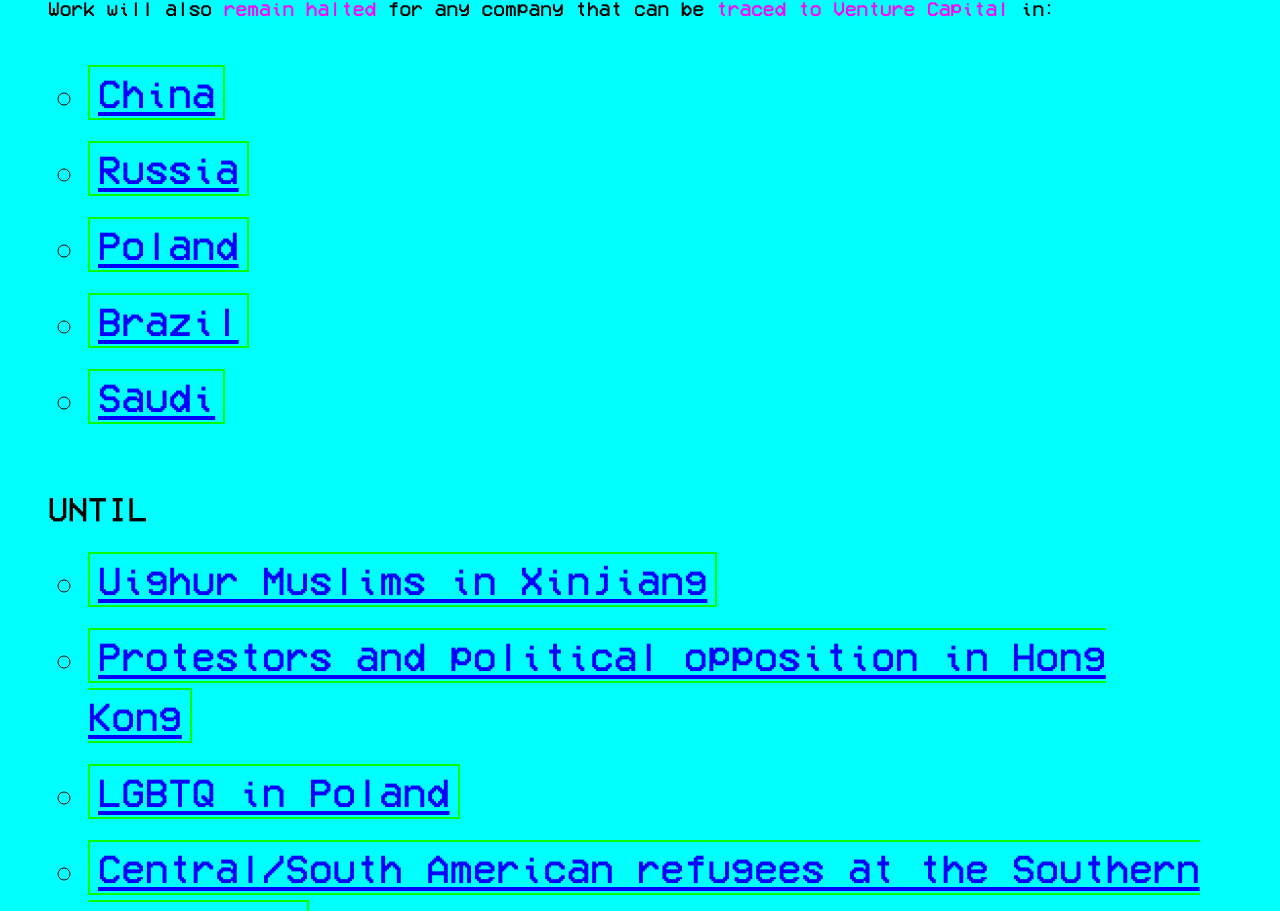
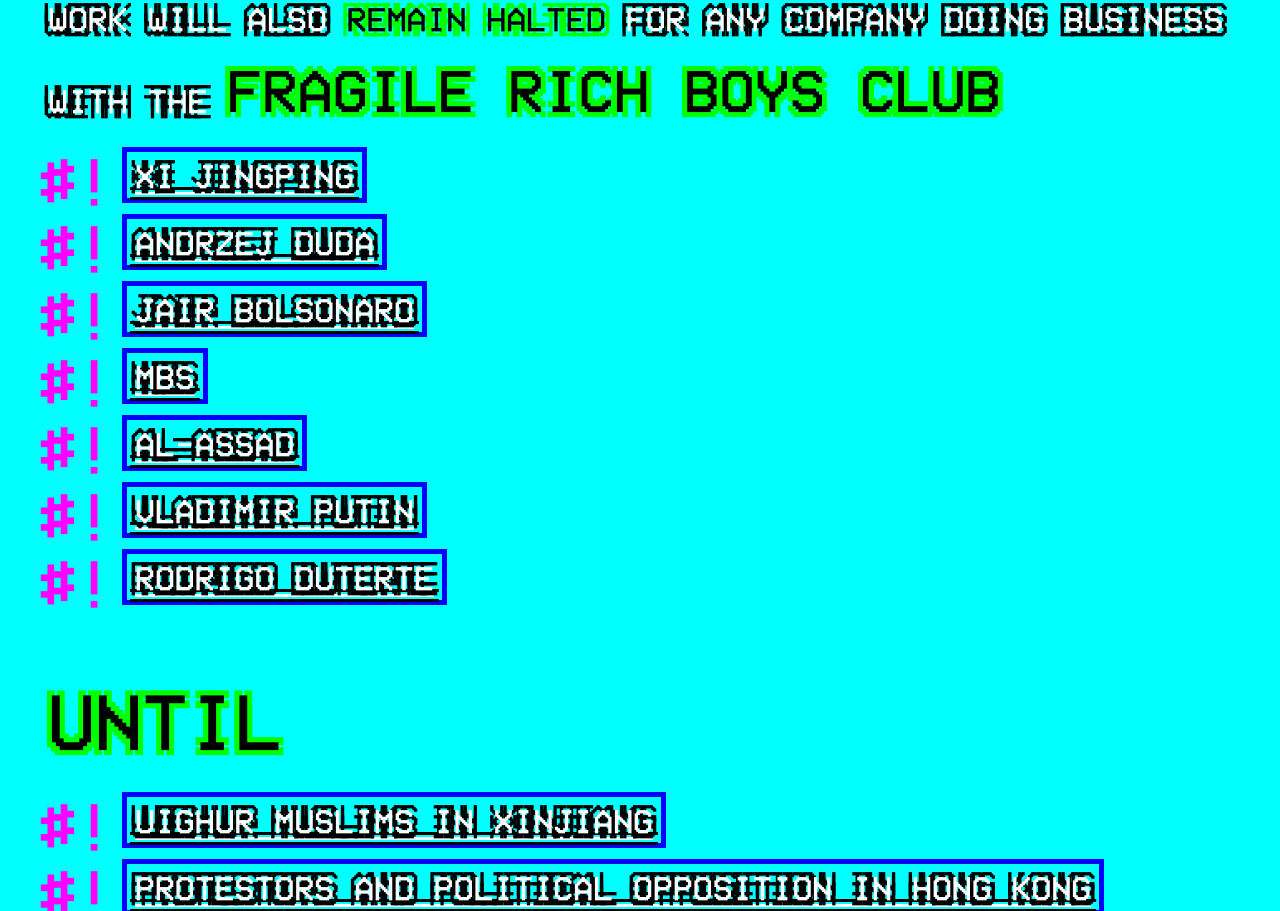
Before and after one commit to TheDripper/notusedyet, a Nuxt app: page /occupy-venture-capital-our-house-is-on-fire in a window 1280 px wide. Shown: the part 11089-12000 px from the top of the page. Built offline with nearby package versions, Linux system fonts and the light colour scheme.

Commit message:
list shbang done on essay

```diff
--- a/layouts/default.vue
+++ b/layouts/default.vue
@@ -114,15 +114,34 @@ iframe {
 .middle {
   @apply flex flex-col items-center justify-center;
 }
+
 .shadow {
   color: white;
+  text-shadow: 5px 5px 0 #000, -5px -5px 0 #000, -5px 5px 0 #000,
+    5px -5px 0 #000;
   box-shadow: none !important;
-  text-shadow: 3px 3px 0 #000, -3px -3px 0 #000, -3px 3px 0 #000,
-    3px -3px 0 #000;
-  @screen md {
-    text-shadow: 5px 5px 0 #000, -5px -5px 0 #000, -5px 5px 0 #000,
-    5px -5px 0 #000;
+  .black {
+    color: black !important;
+    text-shadow: 5px 5px 0 lime, -5px -5px 0 lime, -5px 5px 0 lime,
+      5px -5px 0 lime;
   }
-
+}
+li {
+  font-size: 30px;
+  list-style: none;
+  position: relative;
+  padding-left: 34px;
+  a {
+    border: 5px solid blue !important;
+  }
+  &:before {
+    content: "#!";
+    color: magenta;
+    position: absolute;
+    left: -34px;
+    top: 0;
+    animation: blink-animation 2s steps(5, start) infinite;
+    transform: scale(1.7);
+  }
 }
 </style>
--- a/pages/index.vue
+++ b/pages/index.vue
@@ -68,6 +68,7 @@
           have your back.
         </span>
       </p>
+      <div id="poc_need_proof">
         <p>
           <a href="https://en.wikipedia.org/wiki/Person_of_color" target="_blank">POC</a> need
           <span class="magenta">real proof from the white professional community</span> that
@@ -131,8 +132,12 @@
               target="_blank"
             >George Floyd</a>
           </h3>
-        <h3><a href="https://www.google.com/search?q=sean+monterrosa&rlz=1C5CHFA_enUS847US847&oq=Sean+Monterrosa&aqs=chrome.0.69i59j0l7.841j0j7&sourceid=chrome&ie=UTF-8" target="_blank">Sean Monterrosa</a></h3>
-        and the
+          <h3>
+            <a
+              href="https://www.google.com/search?q=sean+monterrosa&rlz=1C5CHFA_enUS847US847&oq=Sean+Monterrosa&aqs=chrome.0.69i59j0l7.841j0j7&sourceid=chrome&ie=UTF-8"
+              target="_blank"
+            >Sean Monterrosa</a>
+          </h3>and the
           <a
             href="https://www.chicagotribune.com/news/breaking/ct-overnight-shootings-05272020-20200527-ehwgqp6qxjg6hb3declx7mnyji-story.html"
             target="_blank"
@@ -193,7 +198,9 @@
             >Saudi</a>
           </li>
         </ul>
-      <h3 class="bump magenta shadow">UNTIL</h3>
+        <h3 class="shadow blink">
+          <span class="black">UNTIL</span>
+        </h3>
         <ul>
           <li>
             <a
@@ -239,8 +246,17 @@
         <h3 class="shadow uppercase">=&gt; al-Assad</h3>
         <h3 class="shadow uppercase">=&gt; Vladimir Putin</h3>
         <h3 class="shadow uppercase">=&gt; Rodrigo Duterte</h3>
-      <h3 class="magenta">are no longer kidnapped, tortured, imprisoned, murdered, and disappeared.</h3>
-      <h3><a href="https://www.google.com/search?q=saas+pricing+models&rlz=1C5CHFA_enUS847US847&oq=saas+pricing&aqs=chrome.1.69i57j0l7.6457j0j7&sourceid=chrome&ie=UTF-8" target="_blank">SaaS</a> startups are the ideal target for a <span class="magenta">strike</span> because:</h3>
+        <h3
+          class="magenta"
+        >are no longer kidnapped, tortured, imprisoned, murdered, and disappeared.</h3>
+      </div>
+      <h3>
+        <a
+          href="https://www.google.com/search?q=saas+pricing+models&rlz=1C5CHFA_enUS847US847&oq=saas+pricing&aqs=chrome.1.69i57j0l7.6457j0j7&sourceid=chrome&ie=UTF-8"
+          target="_blank"
+        >SaaS</a> startups are the ideal target for a
+        <span class="magenta">strike</span> because:
+      </h3>
       <ul>
         <li>
           unlike other investments that require large factories for storage or processing,
@@ -257,11 +273,10 @@
             target="_blank"
           >massive concentration of capital</a> in these companies has allowed them to
           <span class="magenta">step over this crisis</span> and
-          <span class="magenta">maintain record growth</span> while the majority of us on <span class="magenta">earth</span> are
+          <span class="magenta">maintain record growth</span> while the majority of us on
+          <span class="magenta">earth</span> are
           <span class="magenta">struggling</span> to
-          <span
-            class="magenta"
-          >breathe</span> in the most real sense.
+          <span class="magenta">breathe</span> in the most real sense.
         </li>
         <li>
           <a
@@ -271,7 +286,8 @@
           <span class="magenta">take our eyes off</span> their
           <span class="magenta">ads</span> and
           <span class="magenta">stop writing code</span>, their
-          <span class="magenta">money vanishes</span>. The <span class="magenta">only damage</span> will be to the
+          <span class="magenta">money vanishes</span>. The
+          <span class="magenta">only damage</span> will be to the
           <a
             href="https://www.google.com/search?rlz=1C5CHFA_enUS847US847&ei=zhsuX6PPM6CS0PEP692D-Ac&q=nasdaq+etf+growth+forecast&oq=nasdaq+etf+growth+forecast&gs_lcp=CgZwc3ktYWIQAzIFCAAQzQIyBQgAEM0CMgUIABDNAjIFCAAQzQI6BAgAEEc6BggAEAgQHlDpYFj4Z2DLamgAcAF4AIABYYgBowSSAQE3mAEAoAEBqgEHZ3dzLXdpesABAQ&sclient=psy-ab&ved=0ahUKEwij7sP-1IrrAhUgCTQIHevuAH8Q4dUDCAw&uact=5"
             target="_blank"
@@ -354,14 +370,13 @@ li {
   list-style: none;
   position: relative;
   &:before {
-    content: '#!';
+    content: "#!";
     color: magenta;
     position: absolute;
     left: -34px;
     top: 0;
     animation: blink-animation 2s steps(5, start) infinite;
     transform: scale(1.7);
-
   }
 }
 #end {
--- a/pages/occupy-venture-capital-our-house-is-on-fire.vue
+++ b/pages/occupy-venture-capital-our-house-is-on-fire.vue
@@ -1,6 +1,9 @@
 <template>
   <div dir="ltr" class="reader-article-content p-4 md:p-12">
-    <p><span class="magenta">Tyler Hill</span> is a <span class="magenta">Real Person</span> ✅✅✅</p>
+    <p>
+      <span class="magenta">Tyler Hill</span> is a
+      <span class="magenta">Real Person</span> ✅✅✅
+    </p>
     <img id="dayjob" src="/dayjob.jpg" />
     <div id="social_commerce_surveillance" class="flex">
       <a
@@ -54,11 +57,16 @@
       >PHP syntax</a> all night. I needed cheap rent.
     </p>
     <p>
-      At this point I was a 21-year-old <a href="/tyler_hill_white_kid.jpg" target="_blank">white kid</a> from
+      At this point I was a 21-year-old
+      <a href="/tyler_hill_white_kid.jpg" target="_blank">white kid</a> from
       <a
         href="https://www.google.com/search?q=burlingame&rlz=1C5CHFA_enUS847US847&oq=burlingame&aqs=chrome..69i57j46j0j46l4j0.943j0j9&sourceid=chrome&ie=UTF-8"
         target="_blank"
-      >Burlingame</a>, so the first time I turned <a href="https://en.wikipedia.org/wiki/The_Corner:_A_Year_in_the_Life_of_an_Inner-City_Neighborhood#Critical_response" target="_blank">the corner</a> and parked on Mead, my adrenaline was surging. There were 2 or 3 clusters of big, tall, serious-looking black men, sitting on their porch or listening to
+      >Burlingame</a>, so the first time I turned
+      <a
+        href="https://en.wikipedia.org/wiki/The_Corner:_A_Year_in_the_Life_of_an_Inner-City_Neighborhood#Critical_response"
+        target="_blank"
+      >the corner</a> and parked on Mead, my adrenaline was surging. There were 2 or 3 clusters of big, tall, serious-looking black men, sitting on their porch or listening to
       <a
         href="https://www.youtube.com/watch?v=e2QKlmMT8II"
         target="_blank"
@@ -732,6 +740,7 @@
         have your back.
       </span>
     </p>
+    <div id="poc_need_proof">
       <p>
         <a href="https://en.wikipedia.org/wiki/Person_of_color" target="_blank">POC</a> need
         <span class="magenta">real proof from the white professional community</span> that
@@ -783,12 +792,24 @@
           >Nia Wilson</a>
         </h3>
         <span class="magenta">and now</span>
-      <h3><a href="https://www.google.com/search?q=breonna+taylor&rlz=1C5CHFA_enUS847US847&oq=breonna+taylor&aqs=chrome.0.69i59j0l5j69i60l2.3679j0j9&sourceid=chrome&ie=UTF-8"
-        target="_blank" >Breonna Taylor</a></h3>
-      <h3><a href="https://www.google.com/search?q=george+floyd&rlz=1C5CHFA_enUS847US847&oq=george+floyd&aqs=chrome..69i57j46j0l5j69i60.3212j0j9&sourceid=chrome&ie=UTF-8"
-        target="_blank" >George Floyd</a></h3>
-      <h3><a href="https://www.google.com/search?q=sean+monterrosa&rlz=1C5CHFA_enUS847US847&oq=Sean+Monterrosa&aqs=chrome.0.69i59j0l7.841j0j7&sourceid=chrome&ie=UTF-8" target="_blank">Sean Monterrosa</a></h3>
-      and the
+        <h3>
+          <a
+            href="https://www.google.com/search?q=breonna+taylor&rlz=1C5CHFA_enUS847US847&oq=breonna+taylor&aqs=chrome.0.69i59j0l5j69i60l2.3679j0j9&sourceid=chrome&ie=UTF-8"
+            target="_blank"
+          >Breonna Taylor</a>
+        </h3>
+        <h3>
+          <a
+            href="https://www.google.com/search?q=george+floyd&rlz=1C5CHFA_enUS847US847&oq=george+floyd&aqs=chrome..69i57j46j0l5j69i60.3212j0j9&sourceid=chrome&ie=UTF-8"
+            target="_blank"
+          >George Floyd</a>
+        </h3>
+        <h3>
+          <a
+            href="https://www.google.com/search?q=sean+monterrosa&rlz=1C5CHFA_enUS847US847&oq=Sean+Monterrosa&aqs=chrome.0.69i59j0l7.841j0j7&sourceid=chrome&ie=UTF-8"
+            target="_blank"
+          >Sean Monterrosa</a>
+        </h3>and the
         <a
           href="https://www.chicagotribune.com/news/breaking/ct-overnight-shootings-05272020-20200527-ehwgqp6qxjg6hb3declx7mnyji-story.html"
           target="_blank"
@@ -812,90 +833,109 @@
         >decade after decade</a>, without a headline or a
         <span class="magenta">protest</span>.
       </span>
-    <p>
+      <h3 class="shadow uppercase">
         Work will also
-      <span class="magenta">remain halted</span> for any company that can be
-      <span class="magenta">traced to Venture Capital</span> in:
-    </p>
-    <ul>
+        <span class="black">remain halted</span> for any company doing business with the
+        <span class="black blink">fragile rich boys club</span>
+      </h3>
+      <ul id="actual_patriarchy">
         <li>
-        <a
-          href="https://www.google.com/search?gs_ssp=eJzj4tTP1TcwS0szMzBg9OKqyFTIyswryMxLBwBK9Qbs&q=xi+jinping&rlz=1C5CHFA_enUS847US847&oq=xi+jing&aqs=chrome.1.69i57j46j69i59j0l3j69i61j69i60.2003j0j7&sourceid=chrome&ie=UTF-8"
-          target="_blank"
-        >China</a>
+          <h3 class="shadow uppercase">
+            <a href="https://en.wikipedia.org/wiki/Winnie-the-Pooh" target="_blank">Xi Jingping</a>
+          </h3>
         </li>
         <li>
-        <a
-          href="https://www.google.com/search?q=vladimir+putin&rlz=1C5CHFA_enUS847US847&oq=vladimir+putin&aqs=chrome..69i57j46j0l5j69i60.2113j0j7&sourceid=chrome&ie=UTF-8"
-          target="_blank"
-        >Russia</a>
-      </li>
-      <li>
+          <h3 class="shadow uppercase">
             <a
               href="https://www.google.com/search?q=andrzej+duda&rlz=1C5CHFA_enUS847US847&oq=andrzej+duda&aqs=chrome.0.69i59j46j0l4j69i60l2.6647j0j9&sourceid=chrome&ie=UTF-8"
               target="_blank"
-        >Poland</a>
+            >Andrzej Duda</a>
+          </h3>
         </li>
         <li>
+          <h3 class="shadow uppercase">
             <a
               href="https://www.google.com/search?q=jair+bolsonaro&rlz=1C5CHFA_enUS847US847&oq=Jair+Bolsonaro&aqs=chrome.0.0j46j0l5j69i60.2812j0j9&sourceid=chrome&ie=UTF-8"
               target="_blank"
-        >Brazil</a>
+            >Jair Bolsonaro</a>
+          </h3>
         </li>
         <li>
+          <h3 class="shadow uppercase">
             <a
-          href="https://www.google.com/search?q=mbs&rlz=1C5CHFA_enUS847US847&oq=mbs&aqs=chrome..69i57j46j0l6.1034j0j7&sourceid=chrome&ie=UTF-8"
+              href="https://www.google.com/search?q=jamal+khashoggi&rlz=1C5CHFA_enUS847US847&oq=jamal+khashoggi&aqs=chrome..69i57j46j0l6.6502j0j9&sourceid=chrome&ie=UTF-8"
               target="_blank"
-        >Saudi</a>
+            >MBS</a>
+          </h3>
+        </li>
+        <li>
+          <h3 class="shadow uppercase">
+            <a
+              href="https://www.google.com/search?q=al-assad&rlz=1C5CHFA_enUS847US847&oq=al-assad&aqs=chrome.0.69i59j46j0l2j46l2j0j69i60.1394j0j4&sourceid=chrome&ie=UTF-8"
+              target="_blank"
+            >al-Assad</a>
+          </h3>
+        </li>
+        <li>
+          <h3 class="shadow uppercase">
+            <a
+              href="https://www.google.com/search?q=vladimir+putin&rlz=1C5CHFA_enUS847US847&oq=vladimir+putin&aqs=chrome..69i57j46j0l6.3341j0j7&sourceid=chrome&ie=UTF-8"
+              target="_blank"
+            >Vladimir Putin</a>
+          </h3>
+        </li>
+        <li>
+          <h3 class="shadow uppercase">
+            <a
+              href="https://www.google.com/search?q=rodrigo+duterte&rlz=1C5CHFA_enUS847US847&oq=rodrigo+duterte&aqs=chrome..69i57j46j0l6.2868j0j9&sourceid=chrome&ie=UTF-8"
+              target="_blank"
+            >Rodrigo Duterte</a>
+          </h3>
         </li>
       </ul>
-    <h3>UNTIL</h3>
-    <ul>
-      <li>
+      <h3 id="until" class="shadow"> <span class="black">UNTIL</span></h3>
+      <div class="flex justify-between items-center">
+        <ul id="occupy_venture_capital_until">
+          <li><h3 class="shadow uppercase">
             <a
               href="https://www.google.com/search?rlz=1C5CHFA_enUS847US847&ei=ExEuX5D4INix0PEPjt2O8Aw&q=uighur+muslims+xi+jingping&oq=uighur+muslims+xi+jingping&gs_lcp=CgZwc3ktYWIQAzoECAAQRzoFCAAQsQM6BwgAELEDEEM6AggAUJ8lWJozYNw2aAJwAXgAgAFbiAHRB5IBAjE0mAEAoAEBqgEHZ3dzLXdpesABAQ&sclient=psy-ab&ved=0ahUKEwjQzcHgyorrAhXYGDQIHY6uA84Q4dUDCAw&uact=5"
               target="_blank"
             >Uighur Muslims in Xinjiang</a>
-      </li>
-      <li>
+          </h3></li>
+          <li><h3 class="shadow uppercase">
             <a
               href="https://www.google.com/search?q=hong+kong+protesters&rlz=1C5CHFA_enUS847US847&oq=hong+kong+protesters&aqs=chrome..69i57j0l7.5827j0j9&sourceid=chrome&ie=UTF-8"
               target="_blank"
             >Protestors and political opposition in Hong Kong</a>
-      </li>
-      <li>
+          </h3></li>
+          <li><h3 class="shadow uppercase">
             <a
               href="https://www.google.com/search?q=lgbtq+poland&rlz=1C5CHFA_enUS847US847&oq=lgbtq+poland&aqs=chrome..69i57j0l7.3937j0j9&sourceid=chrome&ie=UTF-8"
               target="_blank"
             >LGBTQ in Poland</a>
-      </li>
-      <li>
+          </h3></li>
+          <li><h3 class="shadow uppercase">
             <a
               href="https://www.google.com/search?rlz=1C5CHFA_enUS847US847&ei=9RYuX9jyMfWx0PEPr_GoqAM&q=us+border+detained&oq=us+border+detained&gs_lcp=CgZwc3ktYWIQAzIGCAAQFhAeOgQIABBHOgUIABCxAzoLCC4QsQMQxwEQowI6BAgAEEM6BwgAELEDEEM6CAguEMcBEKMCOgIIADoICAAQFhAKEB5Q5j5YjEtg_UtoAHABeACAAVGIAfAEkgEBOZgBAKABAaoBB2d3cy13aXrAAQE&sclient=psy-ab&ved=0ahUKEwiYweGu0IrrAhX1GDQIHa84CjUQ4dUDCAw&uact=5"
               target="_blank"
             >Central/South American refugees at the Southern US Border</a>
-      </li>
-      <li>
+          </h3></li>
+          <li><h3 class="shadow uppercase">
             <a
               href="https://www.google.com/search?q=bolsanaro+amazon&rlz=1C5CHFA_enUS847US847&oq=bolsanaro+amazon&aqs=chrome..69i57j0l7.2373j0j9&sourceid=chrome&ie=UTF-8"
               target="_blank"
             >Indigenous Peoples in Australia, Canada, Brazil and the US</a>
-      </li>
-      <li>
+          </h3></li>
+          <li><h3 class="shadow uppercase">
             <a
               href="https://www.google.com/search?q=russian+journalist&rlz=1C5CHFA_enUS847US847&oq=russian+journalist&aqs=chrome..69i57j0l5j46j0.2947j0j7&sourceid=chrome&ie=UTF-8"
               target="_blank"
-        >Journalists, Critics, Medics, and Non-violent Protestors against:</a>
-      </li>
+            >Journalists, Critics, Medics, and Non-violent Protestors</a>
+          </h3></li>
         </ul>
-    <h3 class="shadow uppercase"><span class="blink text-white">&gt;</span> Xi Jingping</h3>
-    <h3 class="shadow uppercase"><span class="blink text-white">&gt;</span> Andrzej Duda</h3>
-    <h3 class="shadow uppercase"><span class="blink text-white">&gt;</span> Jair Bolsonaro</h3>
-    <h3 class="shadow uppercase"><span class="blink text-white">&gt;</span> MBS</h3>
-    <h3 class="shadow uppercase"><span class="blink text-white">&gt;</span> al-Assad</h3>
-    <h3 class="shadow uppercase"><span class="blink text-white">&gt;</span> Vladimir Putin</h3>
-    <h3 class="shadow uppercase"><span class="blink text-white">&gt;</span> Rodrigo Duterte</h3>
+      </div>
       <h3 class="magenta">are no longer kidnapped, tortured, imprisoned, murdered, and disappeared.</h3>
+    </div>
     <h3>SaaS startups are the ideal target for a strike because:</h3>
     <ul>
       <li>
@@ -1072,6 +1112,11 @@ p {
   text-shadow: 5px 5px 0 #000, -5px -5px 0 #000, -5px 5px 0 #000,
     5px -5px 0 #000;
   box-shadow: none !important;
+  .black {
+    color: black !important;
+    text-shadow: 5px 5px 0 lime, -5px -5px 0 lime, -5px 5px 0 lime,
+      5px -5px 0 lime;
+  }
 }
 h3 {
   font-size: 34px;
@@ -1147,4 +1192,17 @@ li {
 .text-white {
   color: white !important;
 }
+#until {
+    font-size: 80px !important;
+}
+#actual_patriarchy {
+  a {
+    color: white !important;
+  }
+}
+#occupy_venture_capital_until {
+  a {
+    color: white !important;
+  }
+}
 </style>
```
Also changed, not shown: pages/save.txt (added). Lines whose indentation alone changed are shown as unchanged.
